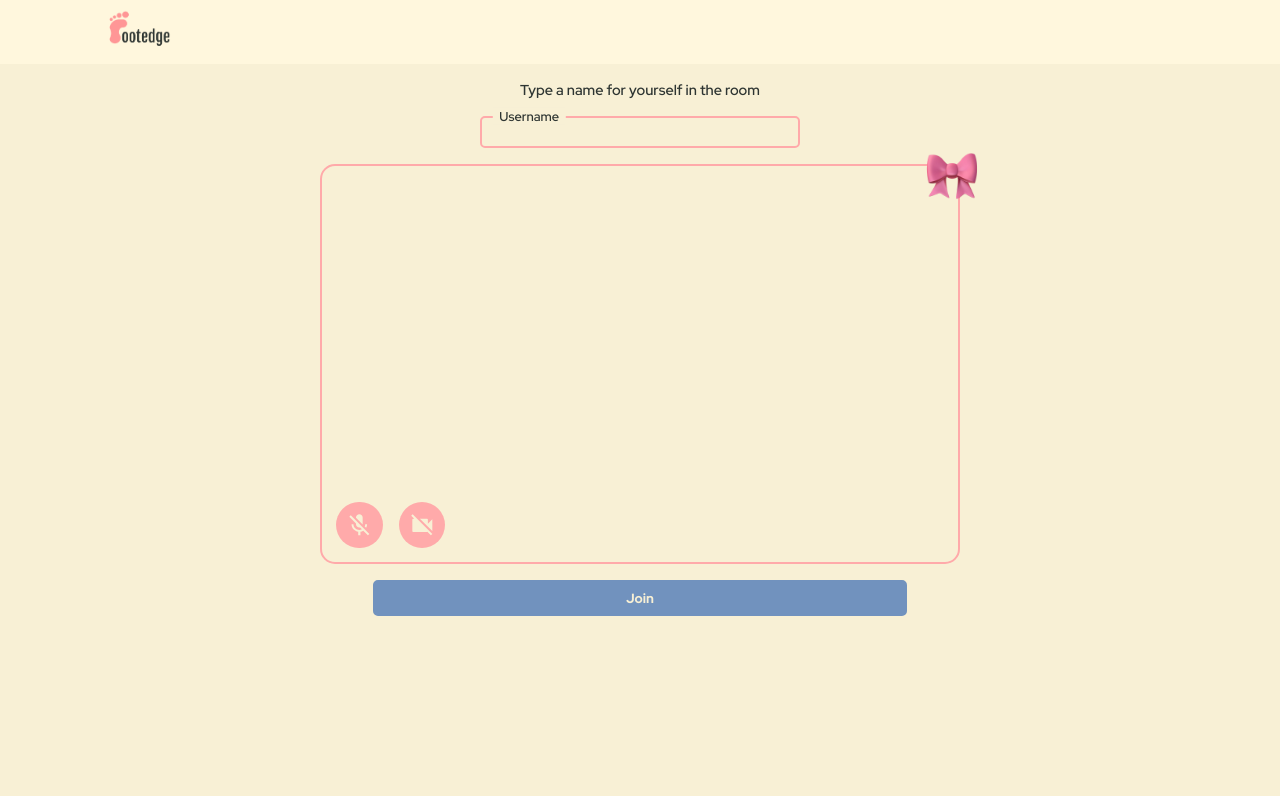
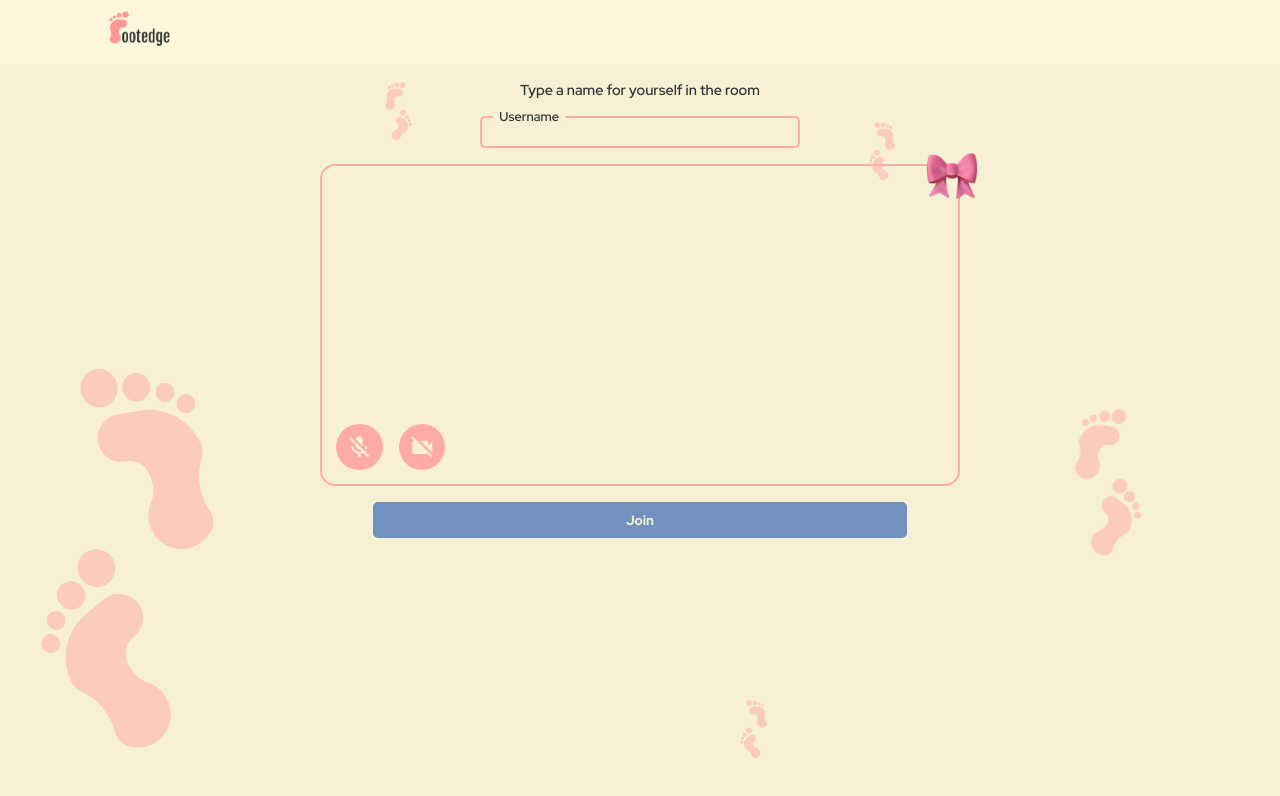
Before and after one commit to Suyious/footedge, a React (Vite) app: page /lobby/1 in a window 1280 px wide. Shown: the top 796 px of the page. Built offline with nearby package versions, Linux system fonts and the light colour scheme; no server answers.

Commit message:
feat: implement lobby/:id

```diff
--- a/src/App.css
+++ b/src/App.css
@@ -1,3 +1,25 @@
+/* APP */
+.app_wrapper {
+    position: relative;
+}
+
+.app_background,
+.app_outlet {
+    position: absolute;
+    top: 0;
+    left: 0;
+    width: 100%;
+    height: 100%;
+}
+
+.app_background {
+    z-index: 0;
+}
+
+.app_outlet {
+    z-index: 1;
+}
+
 /* INPUTS */
 
 input.padding_s {
--- a/src/App.tsx
+++ b/src/App.tsx
@@ -2,6 +2,7 @@ import { Outlet, useLocation, useNavigate } from 'react-router-dom'
 import './App.css'
 import { useEffect } from 'react'
 import Navigation from './components/navigation';
+import Background from './components/background';
 
 function App() {
 
@@ -21,12 +22,19 @@ function App() {
 
   return (
     <>
-      <div>
+      <main className='app_body'>
         <Navigation
           left={<Left/>}
         />
-        <Outlet/>
-      </div>
+        <div className="app_wrapper">
+          <div className="app_background">
+            <Background />
+          </div>
+          <div className="app_outlet">
+            <Outlet />
+          </div>
+        </div>
+      </main>
     </>
   )
 }
--- /dev/null
+++ b/src/components/background/index.tsx
@@ -0,0 +1,15 @@
+import "./style.css";
+
+const Background = () => {
+    return (
+        <div className="background_body">
+            <img id="background-img_1" src="/footprints.png" alt="footprints" />
+            <img id="background-img_2" src="/footprints.png" alt="footprints" />
+            <img id="background-img_3" src="/footprints.png" alt="footprints" />
+            <img id="background-img_4" src="/footprints.png" alt="footprints" />
+            <img id="background-img_5" src="/footprints.png" alt="footprints" />
+        </div>
+    )
+}
+
+export default Background;
--- /dev/null
+++ b/src/components/background/style.css
@@ -0,0 +1,38 @@
+.background_body {
+    width: 100vw;
+    height: 100vh;
+    position: relative;
+}
+
+.background_body img {
+    position: absolute;
+}
+
+.background_body img#background-img_1 {
+    width: 13em;
+    bottom: 5vh;
+    left: 1vw;
+}
+
+.background_body img#background-img_2 {
+    width: 2em;
+    top: 10vh;
+    left: 30vw;
+    transform: rotateY(180deg);
+}
+.background_body img#background-img_3 {
+    width: 2em;
+    top: 15vh;
+    right: 30vw;
+}
+.background_body img#background-img_4 {
+    width: 5em;
+    bottom: 30vh;
+    right: 10vw;
+    transform: rotateY(180deg);
+}
+.background_body img#background-img_5 {
+    width: 2em;
+    bottom: 5vh;
+    right: 40vw;
+}
--- a/src/main.tsx
+++ b/src/main.tsx
@@ -6,6 +6,7 @@ import './index.css'
 import App from './App.tsx'
 import Lobby from './pages/lobby'
 import LobbyRoom from './pages/lobby/[id]/index.tsx';
+import Room from './pages/room/index.tsx';
 
 import { SocketProvider } from './context/SocketProvider/index.tsx';
 
@@ -17,6 +18,7 @@ const router = createBrowserRouter([
     children: [
       { path: "/lobby", element: <Lobby/> },
       { path: "/lobby/:id", element: <LobbyRoom/> },
+      { path: "/room/:id", element: <Room/> },
     ]
   },
 ]);
--- a/src/pages/lobby/[id]/index.tsx
+++ b/src/pages/lobby/[id]/index.tsx
@@ -1,14 +1,19 @@
 import "./style.css"
 
-import { useEffect, useRef, useState } from "react";
+import { useCallback, useEffect, useRef, useState } from "react";
 import useMediaStream from "../../../hooks/useMediaStream";
 import { CameraVideo, Microphone } from "../../../assets/icons";
+import { useSocket } from "../../../hooks/useSocket";
+import { useNavigate, useParams } from "react-router-dom";
 
 const LobbyRoom = () => {
     const { stream, audio: audioStatus, video: videoStatus, stopStream, toggleVideoStream, toggleAudioStream } = useMediaStream();
 
-    const [name, setName] = useState("");
+    const {id: room} = useParams()
+    const socket = useSocket();
+    const navigate = useNavigate();
 
+    const [username, setUsername] = useState("");
     const video = useRef<HTMLVideoElement>(null);
 
     useEffect(() => {
@@ -18,12 +23,28 @@ const LobbyRoom = () => {
         }
     }, [stream, stopStream])
 
+    const onJoin = useCallback((e: React.FormEvent) => {
+        e.preventDefault();
+        socket?.emit('room:join', { room, username });
+    }, [ room, socket, username])
+
+    const handleJoinRoom = useCallback((data: { room: string }) => {
+        navigate(`/room/${data.room}`)
+    }, [navigate]);
+
+    useEffect(() => {
+        socket?.on("room:join:success", handleJoinRoom);
+        return () => {
+            socket?.off("room:join:success");
+        }
+    }, [socket, handleJoinRoom])
+
     return (
         <div className="lobby-room_body">
             <p className="lobby-room_subtitle">Type a name for yourself in the room</p>
             <label className="lobby-room_input_wrapper flex_column" htmlFor="name">
                 <span className="lobby-room_label input-label_topborder">Username</span>
-                <input className="padding_s border_s" type="text" id="name" value={name}onChange={e => setName(e.target.value)}/>
+                <input className="padding_s border_s" type="text" id="name" value={username}onChange={e => setUsername(e.target.value)}/>
             </label>
             <div className="lobby-room_video_component_wrapper">
                 <img src="/bow.png" alt="the bow" />
@@ -39,7 +60,7 @@ const LobbyRoom = () => {
                     </button>
                 </div>
             </div>
-            <button className="lobby-room_button padding_s filled_secondary" disabled={name.length === 0}>Join</button>
+            <button className="lobby-room_button padding_s filled_secondary" onClick={onJoin} disabled={username.length === 0}>Join</button>
         </div>
     )
 }
--- a/src/pages/lobby/[id]/style.css
+++ b/src/pages/lobby/[id]/style.css
@@ -25,7 +25,8 @@
     position: relative;
     margin: 1em auto;
     width: 40em;
-    height: 25em;
+    max-width: 90vw;
+    height: auto;
 }
 
 .lobby-room_video_component_wrapper img {
@@ -45,6 +46,7 @@
 
 .lobby-room_video_wrapper video {
     width: 100%;
+    display: block;
 }
 
 .lobby-room_toggle_buttons {
@@ -77,6 +79,7 @@
     font-family: 'Red Hat Display';
     font-weight: 800;
     width: 40em;
+    max-width: 90vw;
     margin: 0 auto;
     display: block;
 }
--- a/src/pages/lobby/index.tsx
+++ b/src/pages/lobby/index.tsx
@@ -1,29 +1,15 @@
-import "./style.css"
-import { useCallback, useEffect, useState } from "react";
 import { useNavigate } from "react-router-dom";
-import { useSocket } from "../../hooks/useSocket";
+import "./style.css";
+import { useCallback, useState } from "react";
 
 const Lobby = () => {
     const [room, setRoom] = useState("");
 
-    const socket = useSocket();
-
+    const navigate = useNavigate();
     const onSubmit = useCallback((e: React.FormEvent) => {
         e.preventDefault();
-        socket?.emit('room:join', { room });
-    }, [ room, socket])
-
-    const navigate = useNavigate();
-    const handleJoinRoom = useCallback((data: { room: string }) => {
-        navigate(`/lobby/${data.room}`)
-    }, [navigate]);
-
-    useEffect(() => {
-        socket?.on("room:join:success", handleJoinRoom);
-        return () => {
-            socket?.off("room:join:success");
-        }
-    }, [socket, handleJoinRoom])
+        navigate(`/lobby/${room}`)
+    }, [ room, navigate])
 
     return (
         <div className="lobby_body">
```
Also changed, not shown: public/footprints.png (added).
